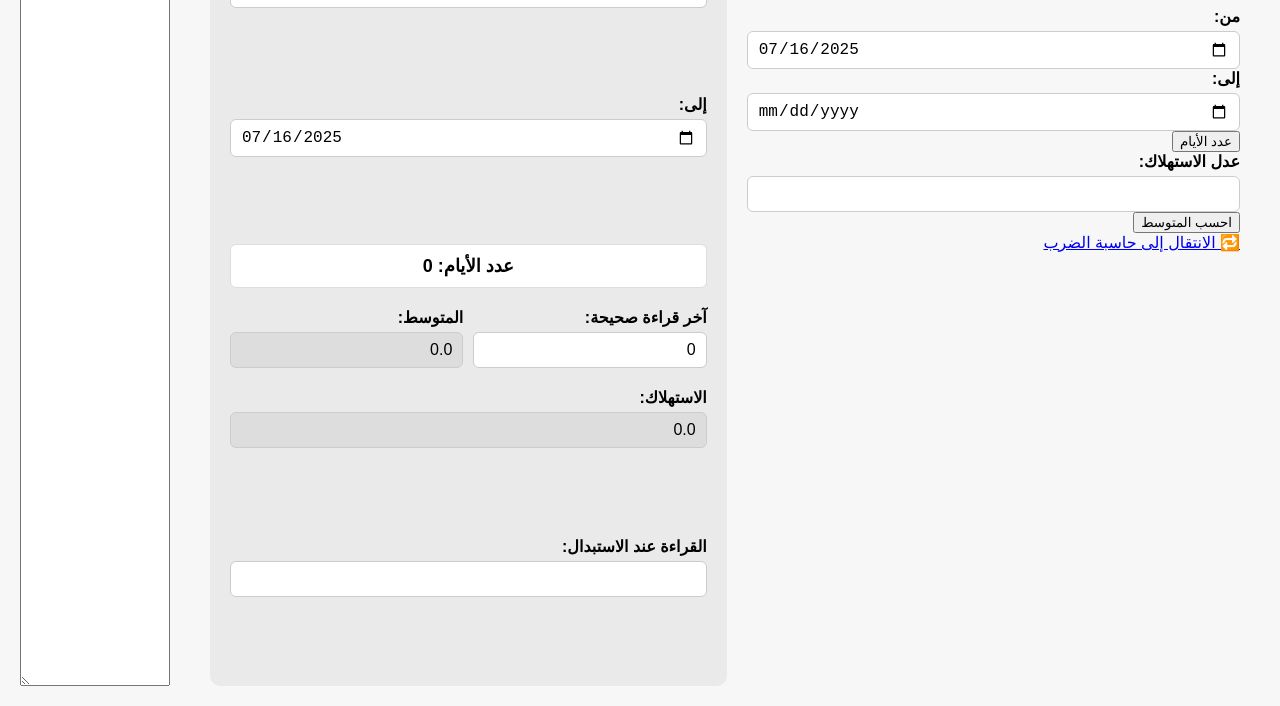
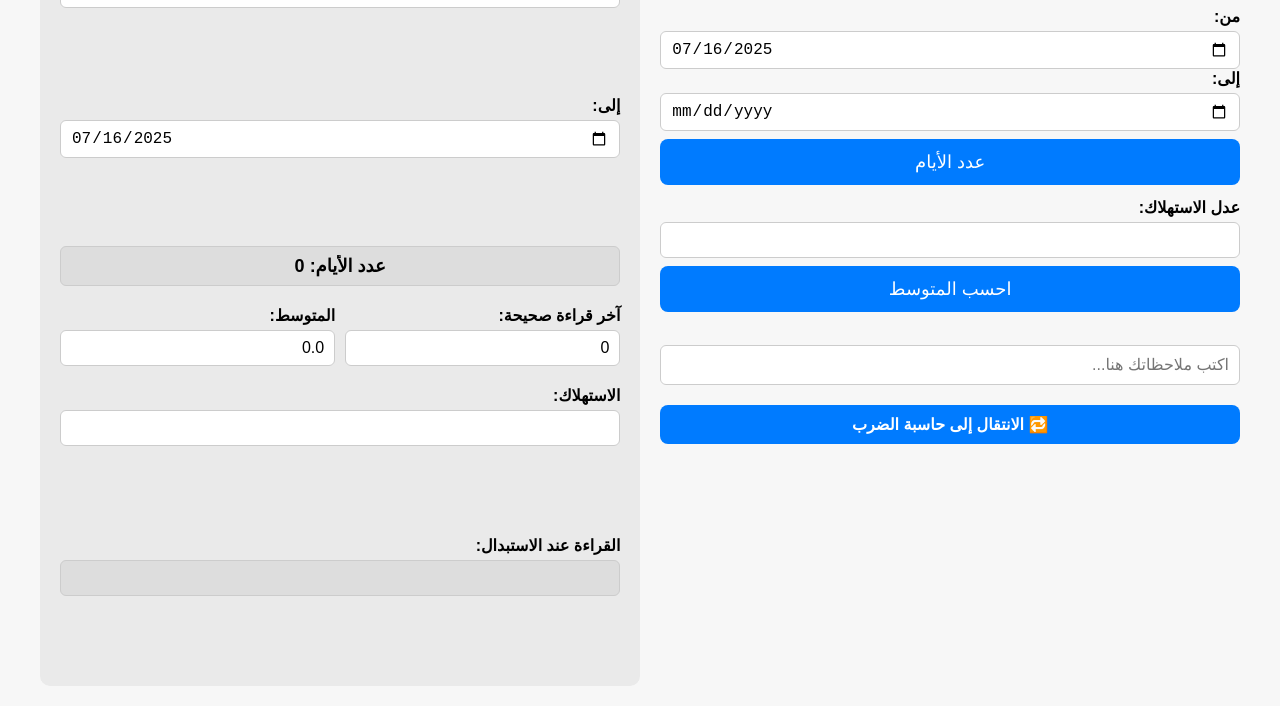
Before and after one commit to solo3i/culapp, a plain HTML site: page index.html in a window 1280 px wide. Shown: the part 94-800 px from the top of the page. Drawn offline with Linux system fonts and the light colour scheme.

Commit message:
Update index.html
up ni

```diff
--- a/index.html
+++ b/index.html
@@ -24,14 +24,12 @@
       flex-direction: row;
       gap: 20px;
     }
-    /* الحاوية اليسارية للنصوص */
     #leftSide {
       width: 50%;
       padding-right: 20px;
       overflow-y: auto;
       box-sizing: border-box;
     }
-    /* الحاوية اليمنى للنموذج الجديد */
     #rightSide {
       width: 50%;
       background-color: #eaeaea;
@@ -52,7 +50,7 @@
       display: block;
       margin-bottom: 5px;
     }
-    input[type="date"], input[type="number"] {
+    input[type="date"], input[type="number"], input[type="text"] {
       width: 100%;
       padding: 8px 10px;
       font-size: 16px;
@@ -62,6 +60,7 @@
     }
     input[readonly] {
       background-color: #ddd;
+      cursor: not-allowed;
     }
     .row {
       display: flex;
@@ -82,11 +81,70 @@
       box-sizing: border-box;
       text-align: center;
     }
+    #noteBox {
+      margin-top: 20px;
+      font-size: 16px;
+      padding: 8px 10px;
+      border-radius: 6px;
+      border: 1px solid #ccc;
+      width: 100%;
+      box-sizing: border-box;
+      height: 40px;
+      resize: none;
+    }
+
+    /* أزرار القسم القديم بشكل كبير وعرض كامل */
+    button {
+      width: 100%;
+      background-color: #007BFF;
+      color: white;
+      border: none;
+      padding: 12px;
+      font-size: 18px;
+      border-radius: 8px;
+      cursor: pointer;
+      margin: 8px 0;
+      transition: background-color 0.3s;
+    }
+    button:hover {
+      background-color: #0056b3;
+    }
+
+    .result {
+      background-color: #fff;
+      padding: 10px;
+      margin-top: 10px;
+      border-radius: 6px;
+      border: 1px solid #ddd;
+      cursor: pointer;
+      font-size: 18px;
+      text-align: center;
+    }
+
+    .notice {
+      color: red;
+      font-size: 14px;
+      margin-top: 5px;
+    }
+    .link-button {
+      display: block;
+      text-align: center;
+      background-color: #007BFF;
+      color: white;
+      padding: 10px;
+      border-radius: 8px;
+      text-decoration: none;
+      font-weight: bold;
+      transition: background-color 0.3s;
+      margin-top: 20px;
+    }
+    .link-button:hover {
+      background-color: #0056b3;
+    }
   </style>
 </head>
 <body>
 
-  <!-- نصف الشاشة اليسار -->
   <div id="leftSide">
     <h1>حاسبة الفرق الزمني</h1>
 
@@ -113,10 +171,11 @@
       <div class="notice" id="divNotice"></div>
     </div>
 
+    <input type="text" id="noteBox" placeholder="اكتب ملاحظاتك هنا..." />
+
     <a class="link-button" href="second.html">🔁 الانتقال إلى حاسبة الضرب</a>
   </div>
 
-  <!-- نصف الشاشة اليمين -->
   <div id="rightSide">
     <div class="column">
       <label for="rightFromDate">من:</label>
@@ -127,9 +186,7 @@
       <input type="date" id="rightToDate" />
     </div>
 
-    <div class="resultBox" id="rightDaysCount" style="font-weight:bold; font-size:18px; text-align:center;">
-      عدد الأيام: 0
-    </div>
+    <input type="text" id="rightDaysCount" class="resultBox" readonly style="font-weight:bold; font-size:18px; text-align:center;" value="عدد الأيام: 0">
 
     <div class="row">
       <div class="column">
@@ -138,33 +195,27 @@
       </div>
       <div class="column">
         <label for="average">المتوسط:</label>
-        <input type="number" id="average" value="0" readonly />
+        <input type="number" id="average" value="0" />
       </div>
     </div>
 
     <div class="column">
       <label for="consumption">الاستهلاك:</label>
-      <input type="number" id="consumption" readonly />
+      <input type="number" id="consumption" />
     </div>
 
     <div class="column">
       <label for="replacementReading">القراءة عند الاستبدال:</label>
-      <input type="number" id="replacementReading" />
+      <input type="number" id="replacementReading" readonly />
     </div>
   </div>
 
-  <!-- مربع الملاحظات -->
-  <textarea id="noteBox" placeholder="اكتب ملاحظاتك هنا..."></textarea>
-
   <script>
-    // تعيين تاريخ اليوم تلقائيًا في اليسار
+    // التاريخ الافتراضي لليسر واليمين
     document.getElementById("startDate").value = new Date().toISOString().split('T')[0];
-
-    // تعيين تاريخ اليوم تلقائيًا في اليمين أيضًا
     document.getElementById("rightFromDate").value = new Date().toISOString().split('T')[0];
     document.getElementById("rightToDate").value = new Date().toISOString().split('T')[0];
 
-    // وظيفة حساب الفرق وعدد الأيام في اليسار
     function calculateDifference() {
       const start = new Date(document.getElementById("startDate").value);
       const end = new Date(document.getElementById("endDate").value);
@@ -187,7 +238,6 @@
       document.getElementById("diffResults").style.display = "block";
     }
 
-    // وظيفة حساب المتوسط في اليسار
     function calculateDivision() {
       const input = parseFloat(document.getElementById("divisionInput").value);
       const days = parseFloat(document.getElementById("days").innerText);
@@ -207,64 +257,95 @@
       box.style.display = "block";
     }
 
-    // وظيفة نسخ النص
     function copyText(element) {
       const text = element.innerText.split("\n")[1] || element.innerText;
       navigator.clipboard.writeText(text);
     }
 
-    // ********* الجزء اليمين: العمليات الحسابية والتحديث التلقائي *********
+    // الجزء اليمين - العمليات والتحقق
 
-    // دالة لحساب الفرق بالأيام بين تاريخين
     function calculateDaysRight() {
       const fromDate = new Date(document.getElementById("rightFromDate").value);
       const toDate = new Date(document.getElementById("rightToDate").value);
       if (isNaN(fromDate) || isNaN(toDate)) {
-        document.getElementById("rightDaysCount").innerText = "عدد الأيام: -";
-        updateConsumptionAndAverage(0);
+        updateRightDays(0);
         return;
       }
       const diffTime = toDate - fromDate;
       if (diffTime < 0) {
-        document.getElementById("rightDaysCount").innerText = "عدد الأيام: 0";
-        updateConsumptionAndAverage(0);
+        updateRightDays(0);
         return;
       }
       const days = Math.floor(diffTime / (1000 * 60 * 60 * 24));
-      document.getElementById("rightDaysCount").innerText = "عدد الأيام: " + days;
-      updateConsumptionAndAverage(days);
+      updateRightDays(days);
     }
 
-    // دالة تحديث المتوسط والاستهلاك
-    function updateConsumptionAndAverage(days) {
-      const lastReadingInput = document.getElementById("lastCorrectReading");
-      const averageInput = document.getElementById("average");
-      const consumptionInput = document.getElementById("consumption");
-
-      const lastReading = parseFloat(lastReadingInput.value) || 0;
-      const average = parseFloat(averageInput.value) || 0;
-
-      const totalAverage = average * days;
-
-      averageInput.value = totalAverage.toFixed(1);
-      consumptionInput.value = (lastReading + totalAverage).toFixed(1);
+    function updateRightDays(days) {
+      document.getElementById("rightDaysCount").value = "عدد الأيام: " + days;
+      validateAndCalculateRight(days);
     }
 
-    // أحداث تحديث تلقائي عند تغيير أي حقل في اليمين
+    // دالة تحقق القيود وتحديث القيم في الجزء اليمين
+    function validateAndCalculateRight(days) {
+      let lastReadingInput = document.getElementById("lastCorrectReading");
+      let averageInput = document.getElementById("average");
+      let consumptionInput = document.getElementById("consumption");
+      let replacementInput = document.getElementById("replacementReading");
+
+      let lastReading = parseFloat(lastReadingInput.value) || 0;
+      let average = parseFloat(averageInput.value) || 0;
+      let consumption = parseFloat(consumptionInput.value) || 0;
+      let replacement = parseFloat(replacementInput.value) || 0;
+
+      // حسب المطلوب:
+      // 1) المتوسط * الأيام < الاستهلاك - (آخر قراءة صحيحة + الاستهلاك)
+      // عند تبسيط المعادلة: هذا معناه أن (الاستهلاك - آخر قراءة صحيحة) > المتوسط * الأيام
+      // 2) الاستهلاك < القراءة عند الاستبدال
+
+      // أولاً نعدل الاستهلاك إذا لازم
+      const minConsumption = lastReading + average * days;
+      if (consumption < minConsumption) {
+        consumption = minConsumption;
+        consumptionInput.value = consumption.toFixed(1);
+      }
+
+      // نعدل الاستهلاك عشان لا يتجاوز القراءة عند الاستبدال (إذا القراءة عند الاستبدال > 0)
+      if (replacement > 0 && consumption >= replacement) {
+        consumption = replacement - 1;
+        if (consumption < minConsumption) consumption = minConsumption; // نضمن الحد الأدنى
+        consumptionInput.value = consumption.toFixed(1);
+      }
+
+      // الآن نحسب المتوسط (معدل الاستهلاك اليومي)
+      average = (consumption - lastReading) / (days || 1);
+      averageInput.value = average.toFixed(1);
+    }
+
+    // نحدث الحساب والتأكد عند تغيير القيم
+
     document.getElementById("rightFromDate").addEventListener("change", calculateDaysRight);
     document.getElementById("rightToDate").addEventListener("change", calculateDaysRight);
+
     document.getElementById("lastCorrectReading").addEventListener("input", () => {
-      const daysText = document.getElementById("rightDaysCount").innerText;
-      const days = parseInt(daysText.replace(/\D/g, "")) || 0;
-      updateConsumptionAndAverage(days);
-    });
-    document.getElementById("average").addEventListener("input", () => {
-      const daysText = document.getElementById("rightDaysCount").innerText;
-      const days = parseInt(daysText.replace(/\D/g, "")) || 0;
-      updateConsumptionAndAverage(days);
+      const days = parseInt(document.getElementById("rightDaysCount").value.replace(/\D/g, "")) || 0;
+      validateAndCalculateRight(days);
     });
 
-    // بدء التهيئة عند تحميل الصفحة
+    document.getElementById("average").addEventListener("input", () => {
+      const days = parseInt(document.getElementById("rightDaysCount").value.replace(/\D/g, "")) || 0;
+      validateAndCalculateRight(days);
+    });
+
+    document.getElementById("consumption").addEventListener("input", () => {
+      const days = parseInt(document.getElementById("rightDaysCount").value.replace(/\D/g, "")) || 0;
+      validateAndCalculateRight(days);
+    });
+
+    // لا نسمح بتعديل الأيام والقراءة عند الاستبدال
+    document.getElementById("rightDaysCount").readOnly = true;
+    document.getElementById("replacementReading").readOnly = true;
+
+    // تحميل الصفحة
     window.addEventListener("load", () => {
       calculateDaysRight();
     });
```
